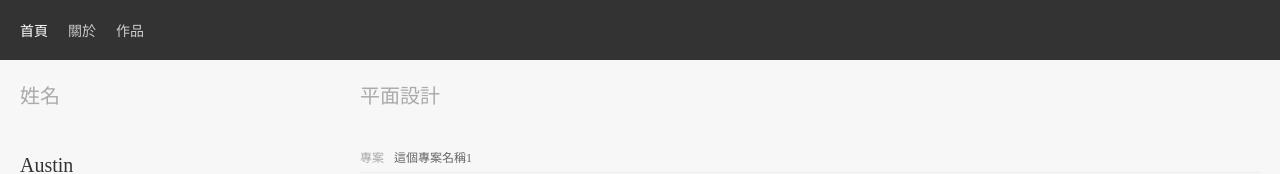
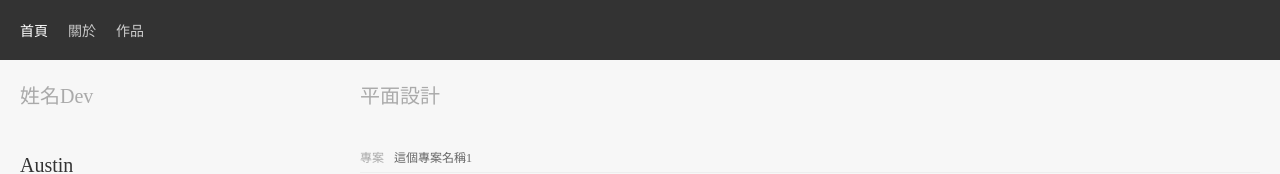
Before and after one commit to iamaustin316/AustnPortfolio, a Vue app: page / in a window 1280 px wide. Shown: the top 174 px of the page. Built offline with nearby package versions, Linux system fonts and the light colour scheme; a web font is replaced by a local one.

Commit message:
add dev branch

```diff
--- a/src/views/Home.vue
+++ b/src/views/Home.vue
@@ -6,7 +6,7 @@
         <div class="container">
             <div class="profile">
                 <div class="profile__rows">
-                    <h2>姓名</h2>
+                    <h2>姓名Dev</h2>
                     <h4>{{ profileData.name }}</h4>
                     <img :src="profileData.avatar" :alt="profileData.name">
                 </div>
```
